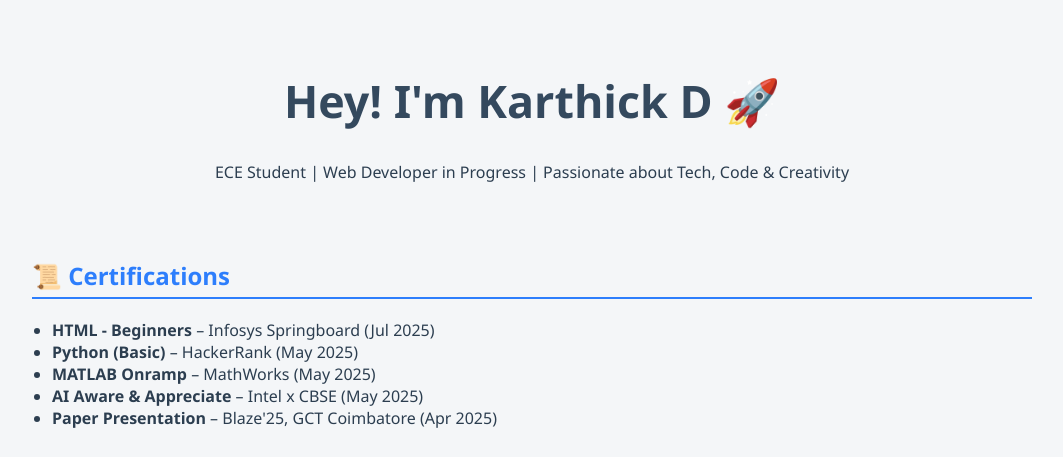
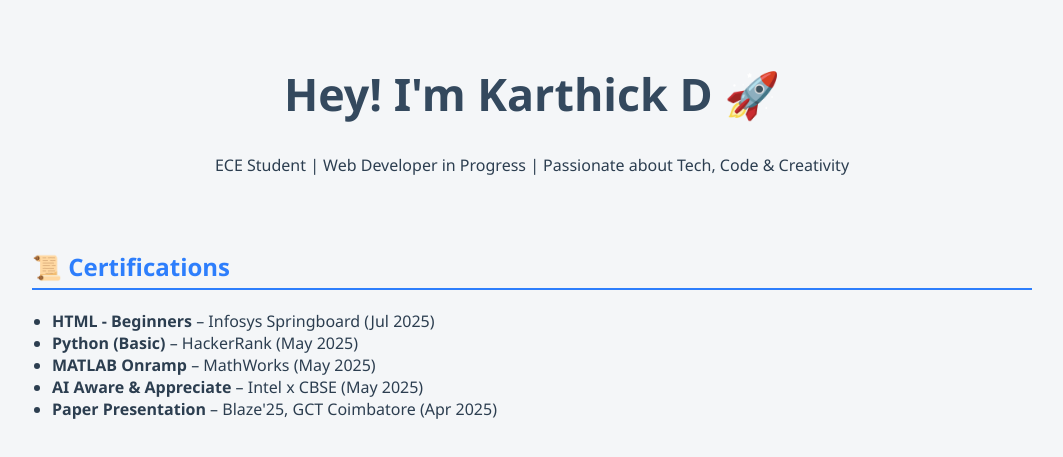
Before and after one commit to karthick-hub/karthick-portfolio, a plain HTML site: page index.html in a window 1280 px wide. Shown: the top 457 px of the page, without its empty margins (108-1171 px from the left). Drawn offline with Linux system fonts and the light colour scheme.

Commit message:
Update style.css

```diff
--- a/css/style.css
+++ b/css/style.css
@@ -2,13 +2,13 @@ body {
   font-family: 'Segoe UI', Tahoma, Geneva, Verdana, sans-serif;
   background-color: #f4f6f8;
   margin: 0;
-  padding: 20px;
+  padding: 15px;
   color: #2c3e50;
 }
 
 header {
   text-align: center;
-  padding: 20px 0;
+  padding: 18px 0;
 }
 
 h1 {
```
